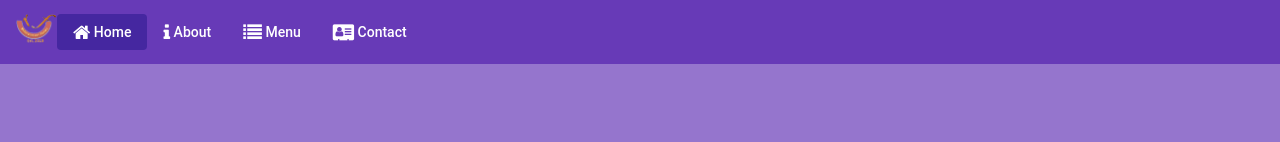
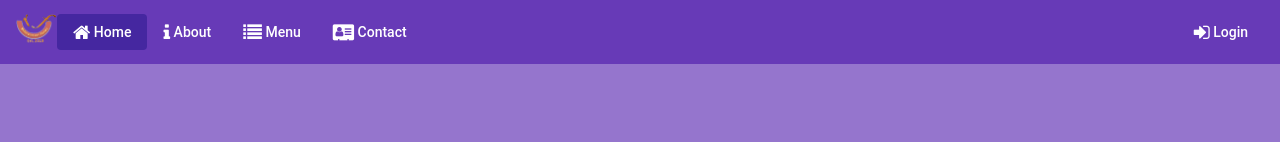
Before and after one commit to jalitha-dewapura/angular-coursera, an Angular app: page /home in a window 1280 px wide. Shown: the top 142 px of the page. Built offline with nearby package versions, Linux system fonts and the light colour scheme.

Commit message:
introduction to dialog

```diff
--- a/src/app/app.module.ts
+++ b/src/app/app.module.ts
@@ -8,6 +8,7 @@ import { MatCardModule } from '@angular/material/card';
 import { MatButtonModule } from '@angular/material/button';
 import { FlexLayoutModule } from '@angular/flex-layout';
 import { AppRoutingModule } from './app-routing/app-routing.module';
+import { MatDialogModule } from '@angular/material/dialog';
 
 import 'hammerjs';
 
@@ -19,6 +20,7 @@ import { MenuComponent } from './menu/menu.component';
 import { DishdetailComponent } from './dishdetail/dishdetail.component';
 import { AboutComponent } from './about/about.component';
 import { ContactComponent } from './contact/contact.component';
+import { LoginComponent } from './login/login.component';
 
 import { DishService } from './services/dish.service';
 import { PromotionService } from './services/promotion.service';
@@ -34,7 +36,8 @@ import { LeaderService } from './services/leader.service';
     MenuComponent,
     DishdetailComponent,
     AboutComponent,
-    ContactComponent
+    ContactComponent,
+    LoginComponent
   ],
   imports: [
     BrowserModule,
@@ -45,13 +48,17 @@ import { LeaderService } from './services/leader.service';
     MatCardModule,
     MatButtonModule,
     FlexLayoutModule,
-    AppRoutingModule
+    AppRoutingModule,
+    MatDialogModule
   ],
   providers: [
     DishService,
     PromotionService,
     LeaderService
   ],
+  entryComponents:[
+    LoginComponent
+  ],
   bootstrap: [AppComponent]
 })
 
--- a/src/app/header/header.component.html
+++ b/src/app/header/header.component.html
@@ -4,6 +4,10 @@
     <a mat-button routerLink="/about" routerLinkActive="active"><span class="fa fa-info fa-lg"></span> About</a>
     <a mat-button routerLink="/menu" routerLinkActive="active"><span class="fa fa-list fa-lg"></span> Menu</a>
     <a mat-button routerLink="/contact" routerLinkActive="active"><span class="fa fa-address-card fa-lg"></span> Contact</a>
+    <span class="flex-spacer"></span>
+    <a mat-button (click)="openLoginForm()">
+        <span class="fa fa-sign-in fa-lg"></span> Login
+    </a>
 </mat-toolbar>
 
 <div class="container jumbotron"
--- a/src/app/header/header.component.ts
+++ b/src/app/header/header.component.ts
@@ -1,4 +1,6 @@
 import { Component, OnInit } from '@angular/core';
+import { MatDialog, MatDialogRef } from '@angular/material/dialog';
+import { LoginComponent } from '../login/login.component';
 
 @Component({
   selector: 'app-header',
@@ -7,9 +9,13 @@ import { Component, OnInit } from '@angular/core';
 })
 export class HeaderComponent implements OnInit {
 
-  constructor() { }
+  constructor(public dialog: MatDialog) { }
 
   ngOnInit(): void {
   }
 
+  openLoginForm() {
+    this.dialog.open(LoginComponent, {width: '500px', height: '450px'});
+  }
+
 }
--- /dev/null
+++ b/src/app/login/login.component.html
@@ -0,0 +1,5 @@
+<mat-toolbar color="primary">
+    Login
+    <span class="flex-spacer"></span>
+    <button mat-button mat-dialog-close>&times;</button>
+</mat-toolbar>
--- /dev/null
+++ b/src/app/login/login.component.ts
@@ -0,0 +1,16 @@
+import { Component, OnInit } from '@angular/core';
+import { MatDialog, MatDialogRef } from '@angular/material/dialog';
+
+@Component({
+  selector: 'app-login',
+  templateUrl: './login.component.html',
+  styleUrls: ['./login.component.scss']
+})
+export class LoginComponent implements OnInit {
+
+  constructor() { }
+
+  ngOnInit(): void {
+  }
+
+}
```
Also changed, not shown: src/app/login/login.component.scss (added), 1 other file (tests, documents, lock files or other folders).
